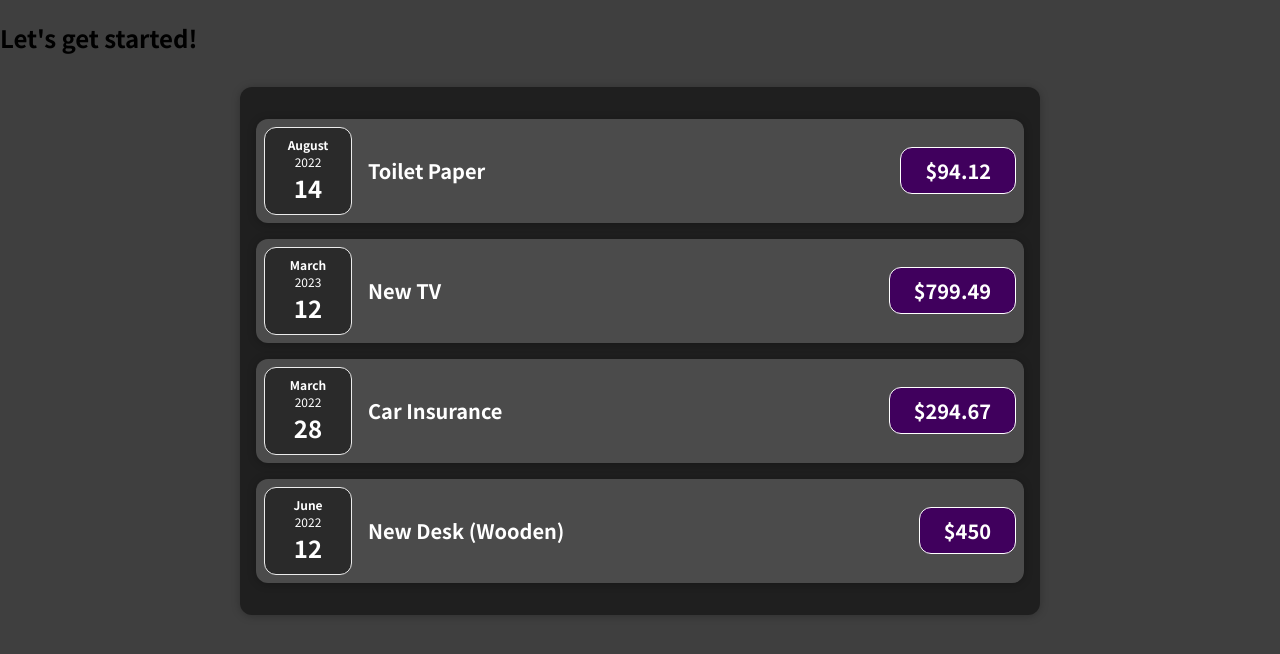
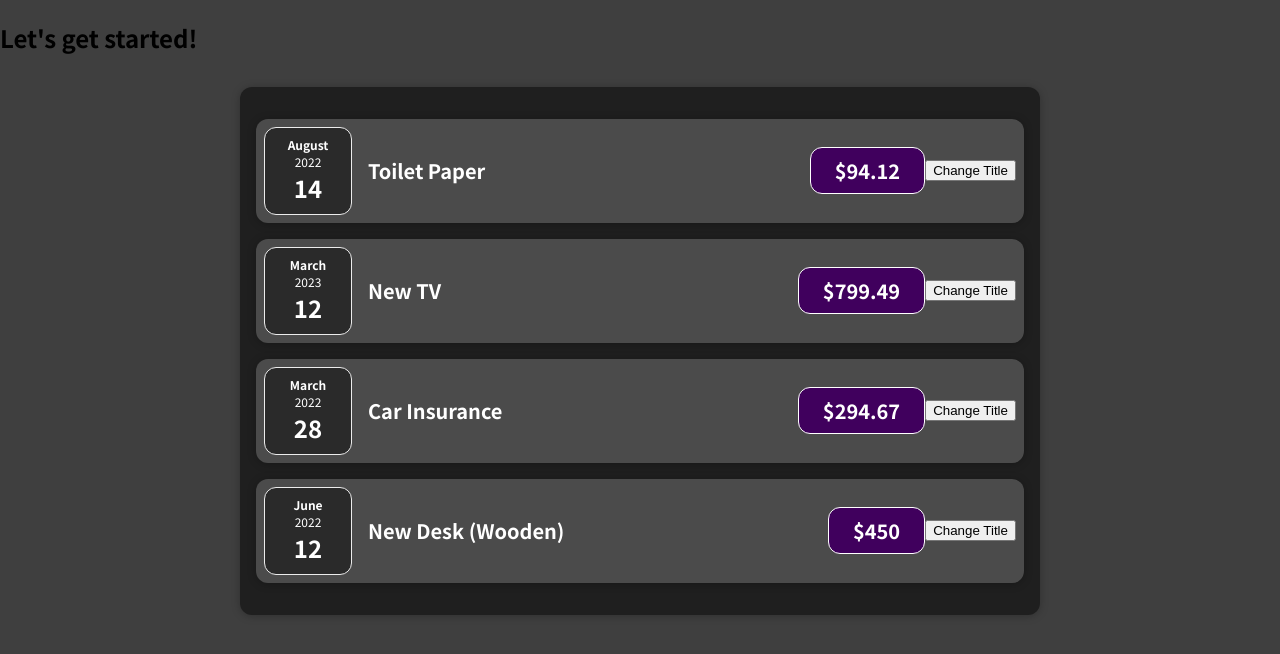
Before and after one commit to HYBEN09/udemy-react, a React (Create React App) app: page / in a window 1280 px wide. Shown: the top 654 px of the page. Built offline with nearby package versions, Linux system fonts and the light colour scheme.

Commit message:
state를 사용 - title 값 설정 변경

```diff
--- a/src/components/Expenses/ExpenseItem.jsx
+++ b/src/components/Expenses/ExpenseItem.jsx
@@ -1,15 +1,26 @@
+import { useState } from "react";
 import Card from "../UI/Card";
 import { ExpenseDate } from "./ExpenseDate";
 import "./ExpenseItem.css";
 
-export function ExpenseItem({ title, amount, date }) {
+export function ExpenseItem(props) {
+  const [title, setTitle] = useState(props.title);
+
+  const clickHandler = () => {
+    setTitle("Updated!");
+    console.log(title);
+  };
+
   return (
     <Card className="expense-item">
-      <ExpenseDate date={date} />
+      <ExpenseDate date={props.date} />
       <div className="expense-item__description">
         <h2>{title}</h2>
-        <div className="expense-item__price">${amount}</div>
+        <div className="expense-item__price">${props.amount}</div>
       </div>
+      <button type="button" onClick={clickHandler}>
+        Change Title
+      </button>
     </Card>
   );
 }
```
